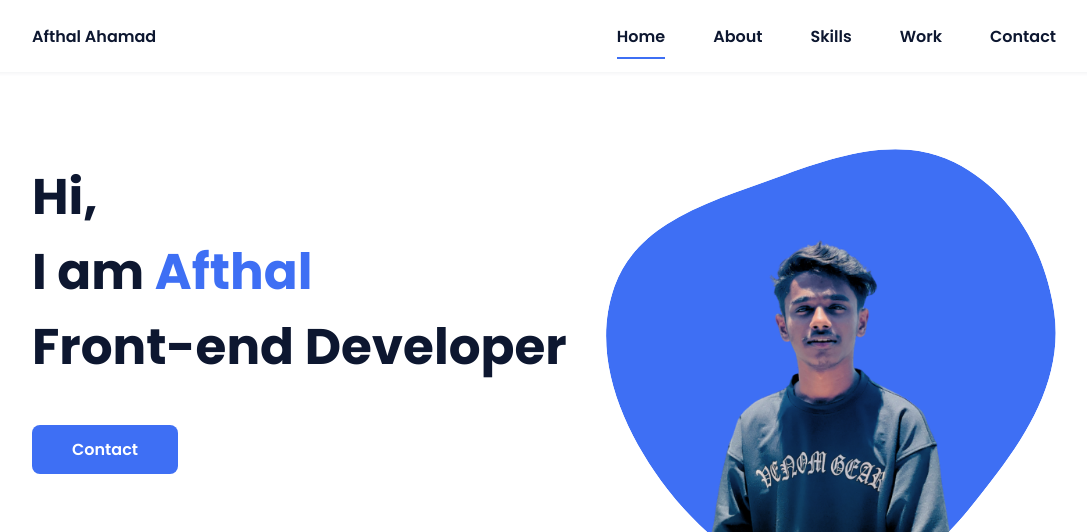
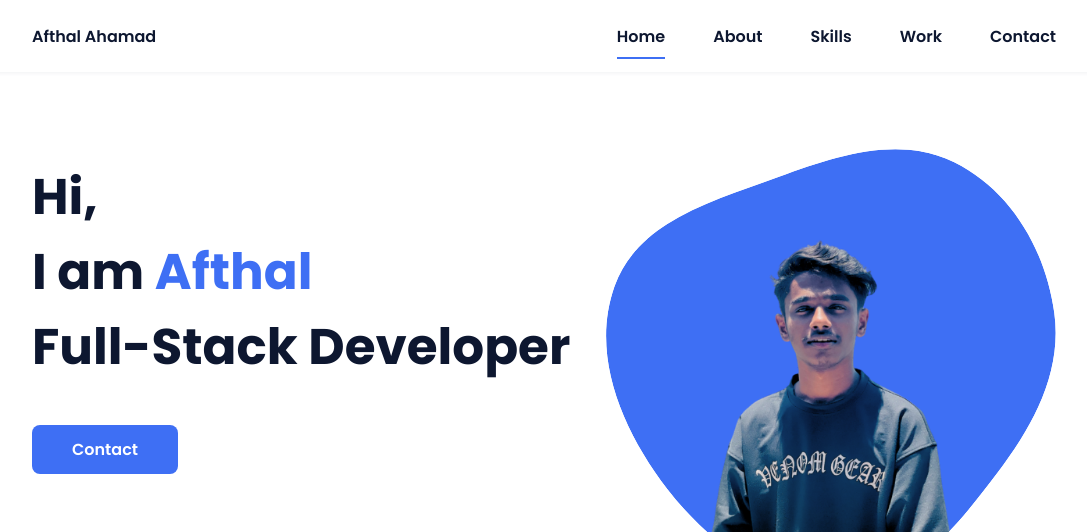
Before and after one commit to afthal-ahamad01/my_portfolio, a plain HTML site: page index.html in a window 1280 px wide. Shown: the top 532 px of the page, without its empty margins (96-1183 px from the left). Drawn offline with nearby package versions, Linux system fonts and the light colour scheme.

Commit message:
Update index.html

```diff
--- a/index.html
+++ b/index.html
@@ -41,7 +41,7 @@
         <!--===== HOME =====-->
         <section class="home bd-grid" id="home">
             <div class="home__data">
-                <h1 class="home__title">Hi,<br>I am <span class="home__title-color">Afthal</span><br> Front-end
+                <h1 class="home__title">Hi,<br>I am <span class="home__title-color">Afthal</span><br> Full-Stack
                     Developer</h1>
 
                 <a href="mailto:afthal6958@gmail.com" class="button">Contact</a>
```
